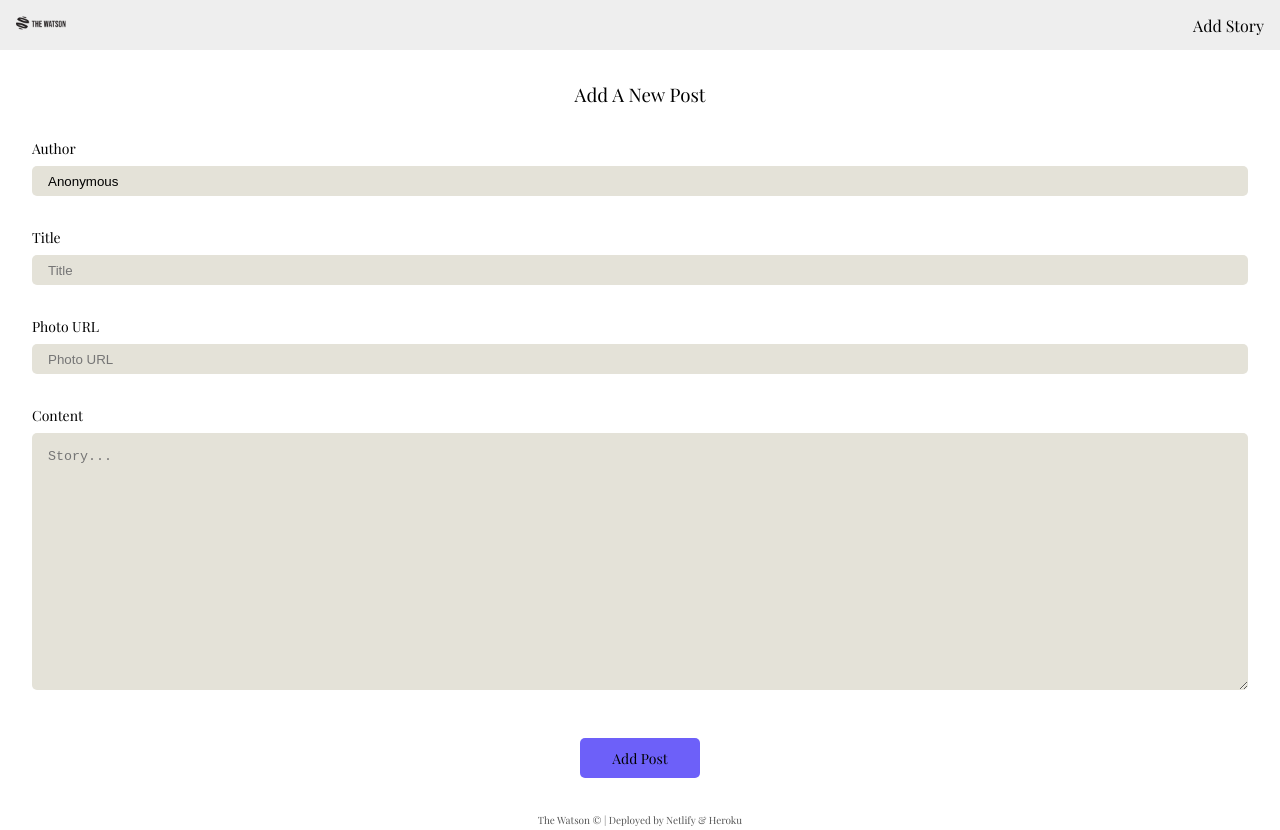
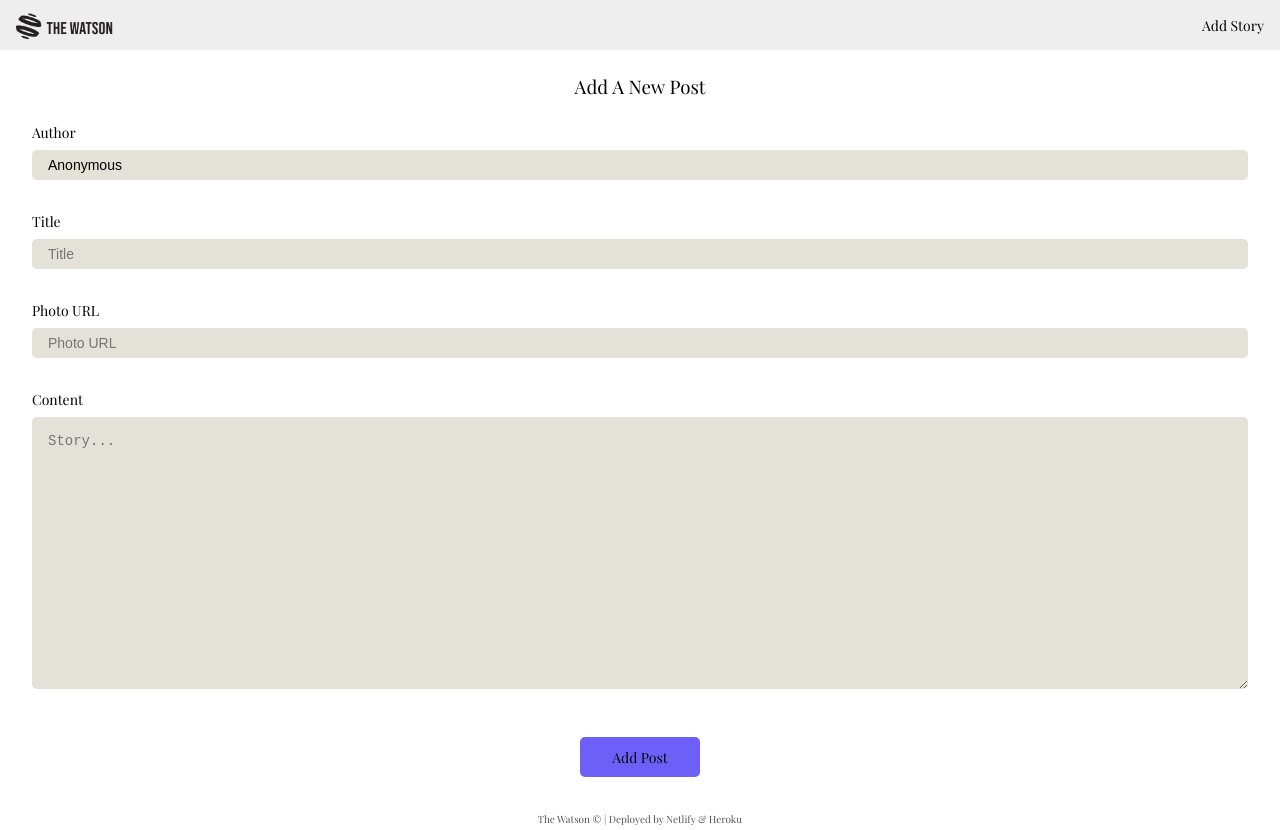
Before and after one commit to watson-project/watson-frontend, a React (Create React App) app: page /add-story in a window 1280 px wide. Built offline with nearby package versions, Linux system fonts and the light colour scheme.

Commit message:
new vector and styling story feed

```diff
--- a/src/components/AddStory/AddStory.module.css
+++ b/src/components/AddStory/AddStory.module.css
@@ -6,7 +6,7 @@
   align-items: center;
 }
 .addContainer h3 {
-  margin: 2rem 0;
+  margin: 1.5rem 0;
   font-weight: 200;
 }
 .form {
@@ -28,6 +28,7 @@
   height: 30px;
   padding: 0 1rem;
   margin-bottom: 2rem;
+  font-size: 14px;
 }
 .form textarea {
   background-color: #e4e2d8;
@@ -36,6 +37,8 @@
   margin-bottom: 3rem;
   overflow-y: scroll;
   padding: 1rem 1rem;
+  font-size: 14px;
+  text-align: left;
 }
 .form button {
   width: 120px;
--- a/src/components/Navigation/Navigation.js
+++ b/src/components/Navigation/Navigation.js
@@ -2,16 +2,16 @@ import React from 'react';
 import { Link } from 'react-router-dom';
 import styles from './Navigation.module.css';
 // logo
-import logo from '../../assets/logo.png';
+import logo from '../../assets/logo-small.png';
 
 function Navigation(props) {
   return (
     <div className={styles.navContainer}>
       <div className={styles.linkContainer}>
-        <Link to='/'>
+        <Link to='/' className={styles.heroimg}>
           <img src={logo} alt='company logo' />
         </Link>
-        <Link to='/add-story'>Add Story</Link>
+        <Link to='/add-story' className={styles.addLink}>Add Story</Link>
       </div>
     </div>
   );
--- a/src/components/Navigation/Navigation.module.css
+++ b/src/components/Navigation/Navigation.module.css
@@ -1,6 +1,7 @@
 .navContainer {
   height: 50px;
   width: 100%;
+  background-color: #eeeeee;
 }
 .linkContainer {
   background-color: #eeeeee;
@@ -14,10 +15,16 @@
   margin: 0 auto;
 }
 .linkContainer img {
-  height: 50px;
+  height: 30px;
+  /* border: 1px solid red; */
+  margin-top: 5px;
 }
 .linkContainer a {
   font-size: 16px;
   text-decoration: none;
   color: black;
 }
+
+.linkContainer .addLink {
+  font-size: 14px;
+}
--- a/src/components/Story/Story.js
+++ b/src/components/Story/Story.js
@@ -1,23 +1,28 @@
 import React from 'react';
+import { useParams } from 'react-router-dom';
 import styles from './Story.module.css';
 import notFound from '../../assets/not-found.jpg';
 
 function Story(props) {
+  const { story } = useParams();
   return (
     <div className={styles.storyContainer}>
       <div className={styles.textContainer}>
         <section className={styles.headerContainer}>
           <h5>
-            Lorem ipsum dolor, sit amet consectetur adipisicing elit.
-            Laboriosam, officiis.
+            {story
+              ? story.title
+              : 'Lorem ipsum dolor, sit amet consectetur adipisicing elit Laboriosam, officiis.'}
           </h5>
           <button>Edit</button>
         </section>
         <section className={styles.aboveImage}>
           <h5>
-            Author: <span>Landon Spell</span>
+            Author: <span>{story ? story.author : 'Unknown'}</span>
           </h5>
-          <span className={styles.date}>Jan 20, 2022</span>
+          <span className={styles.date}>
+            {story ? story.createdAt : 'Jan 20, 2022'}
+          </span>
         </section>
       </div>
       <img src={notFound} alt='image not found' />
@@ -32,7 +37,7 @@ function Story(props) {
         milk, chocolate. Lorraine, my density has popped me to you. It's about
         the future, isn't it? Hey man, look at Marvin's hand. He can't play with
         his hands like that, and we can't play without him. No no no no no,
-        Marty, both you and Jennifer turn out fine. It's your kids, Marty,
+        Marty, both you and Jennifer turn out fine. <br></br>It's your kids, Marty,
         something has got to be done about your kids. Oh, just a little weather
         experiment. My name's Lorraine, Lorraine Baines. Uh, yeah. Go. Go. What,
         what is it hot? Hey c'mon, I had to change, you think I'm going back in
@@ -40,7 +45,7 @@ function Story(props) {
         uh, lets keep this brain melting stuff to ourselves, okay? Oh, uh, hey
         you, get your damn hands off her. Do you really think I oughta swear?
         Can't be. This is nuts. Aw, c'mon. Hi. Oh Mom, there's nothing wrong
-        with calling a boy. Really. Quiet. C'mon. Can't be. This is nuts. Aw,
+        with calling a boy. <br></br>Really. Quiet. C'mon. Can't be. This is nuts. Aw,
         c'mon. Well looky what we have here. No no no, you're staying right here
         with me. C'mon, more, dammit. Jeez. Holy shit. Let's see if you bastards
         can do ninety. Wrecked? When did this happen and- Calvin, why do you
--- a/src/components/StoryFeed/StoryFeed.js
+++ b/src/components/StoryFeed/StoryFeed.js
@@ -6,6 +6,7 @@ import axios from 'axios';
 import StoryCard from '../StoryCard/StoryCard';
 // stylesheet
 import styles from './StoryFeed.module.css';
+import vector from '../../assets/Vector.png';
 
 function StoryFeed(props) {
   const { id } = useParams();
@@ -38,6 +39,7 @@ function StoryFeed(props) {
 
   return (
     <div className={styles.feedContainer}>
+      <img src={vector} alt='background' className={styles.vector} />
       <h4>Stories</h4>
       {/* <ul>
         {stories.map((story) => (
--- a/src/components/StoryFeed/StoryFeed.module.css
+++ b/src/components/StoryFeed/StoryFeed.module.css
@@ -2,10 +2,15 @@
   padding: 1rem 1rem;
   display: flex;
   flex-direction: column;
-  justify-content: center;
+  /* justify-content: center; */
   align-items: center;
 }
 .feedContainer h4 {
   font-size: 24px;
   font-weight: 200;
 }
+.vector {
+  position: fixed;
+  z-index: -1;
+  transform: scale(1.35);
+}
```
Also changed, not shown: src/assets/Vector.png (added), src/assets/logo-small.png (added).
